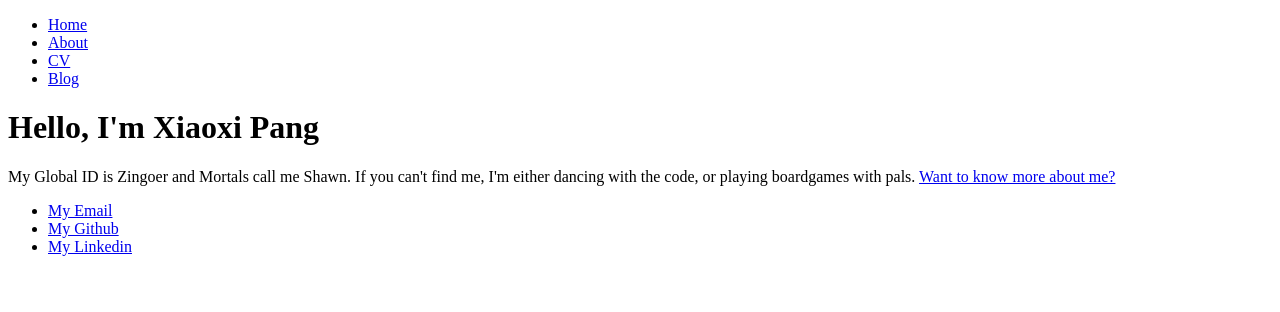
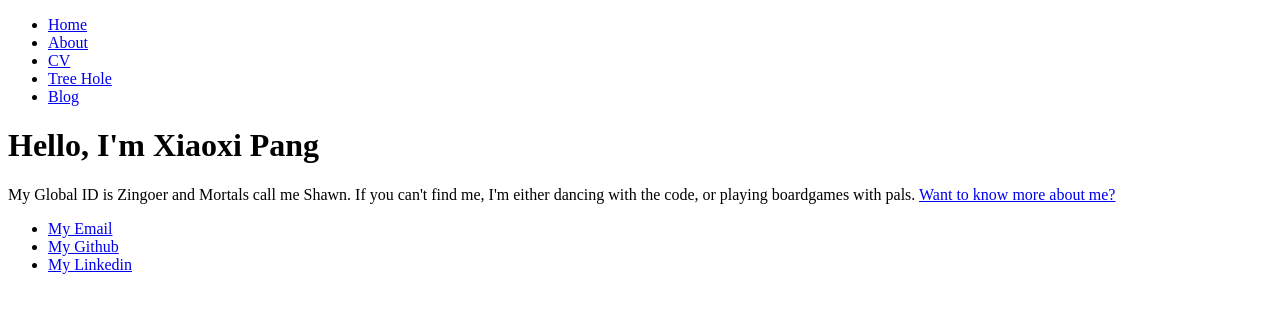
Before and after one commit to Zingoer/zingoer.github.io, a plain HTML site: page index.html in a window 1280 px wide. Drawn offline with Linux system fonts and the light colour scheme.

Commit message:
Update index.html
Add link for tree hole

```diff
--- a/index.html
+++ b/index.html
@@ -9,6 +9,7 @@
                 <li><a href="/">Home</a></li>
                 <li><a href="/about">About</a></li>
                 <li><a href="/cv">CV</a></li>
+                <li><a href="/treehole">Tree Hole</a></li>
                 <li><a href="/blog">Blog</a></li>
             </ul>
         </nav>
```
